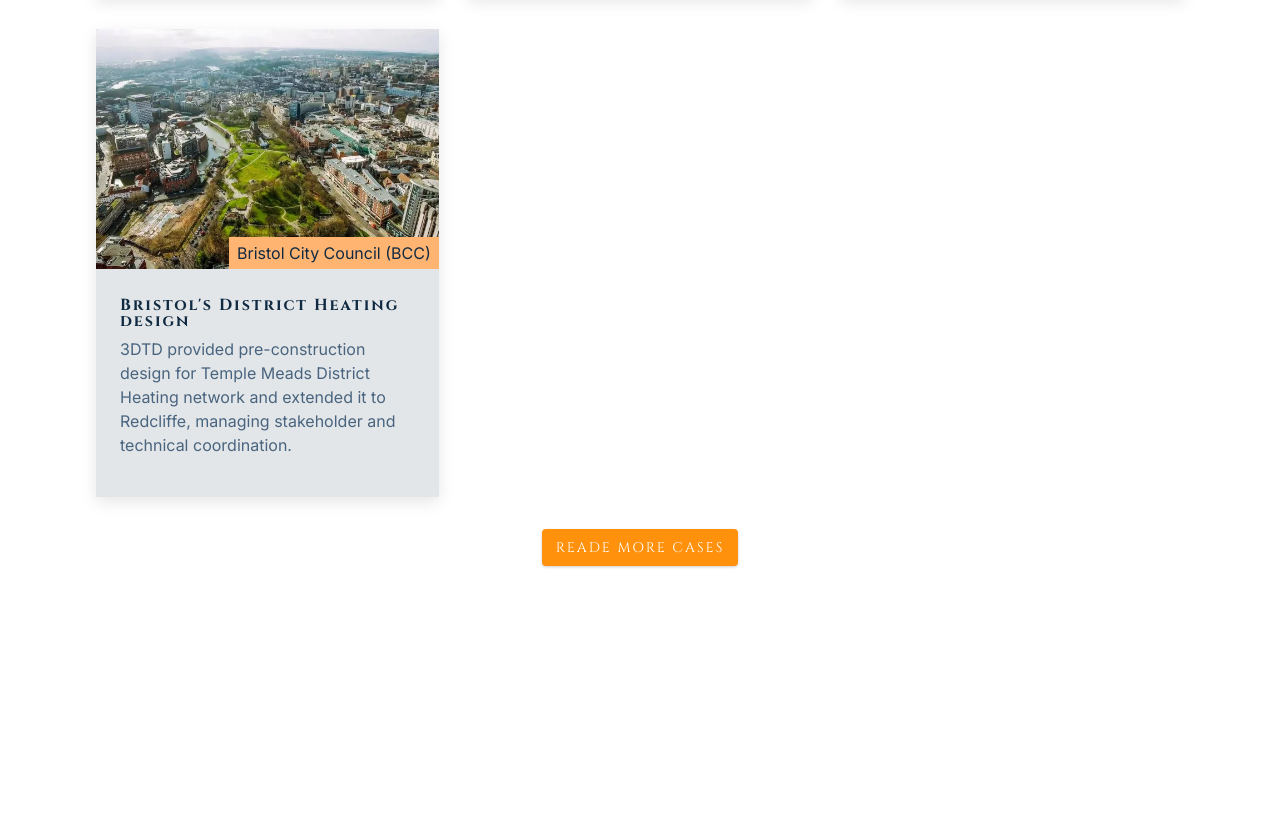
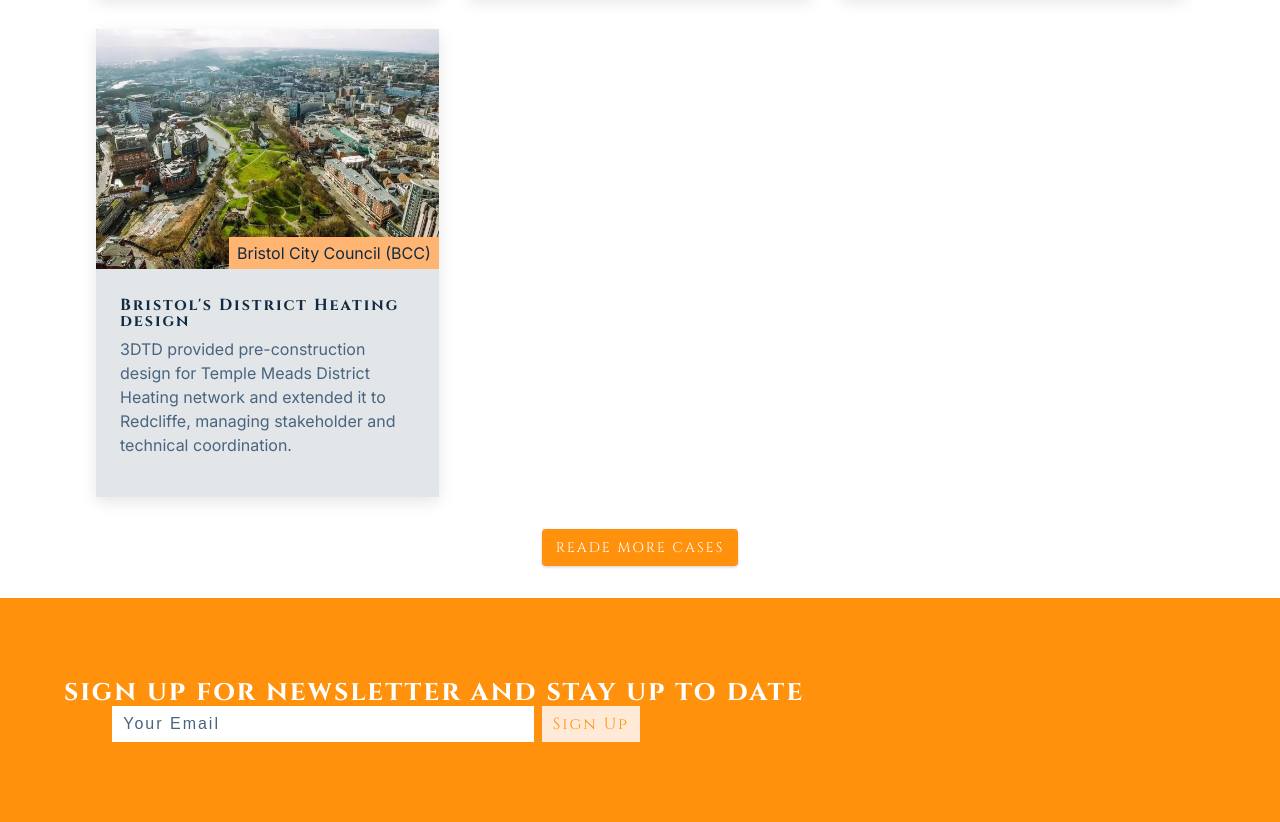
Before and after one commit to imnomee/3dtechnicaldesign_Minified, a plain HTML site: page index.html in a window 1280 px wide. Shown: the part 2932-3754 px from the top of the page. Before the commit the page ends 3530 px from the top, so only its background shows below. Drawn offline with Linux system fonts and the light colour scheme.

Commit message:
newsletter

```diff
--- a/index.html
+++ b/index.html
@@ -290,5 +290,20 @@
                 <a href="#" class="btn">reade more cases</a>
             </div>
         </section>
+        <section class="section contact" id="contact">
+            <div class="section-center contact-center">
+                <article class="contact-title">
+                    <h3>sign up for newsletter and stay up to date</h3>
+                </article>
+                <form class="contact-form">
+                    <input
+                        type="email"
+                        name="email"
+                        class="form-control"
+                        placeholder="your email" />
+                    <button type="submit" class="btn-submit">sign up</button>
+                </form>
+            </div>
+        </section>
     </body>
 </html>
--- a/styles.css
+++ b/styles.css
@@ -444,3 +444,66 @@ p {
         flex: 0 0 31.5%;
     }
 }
+
+/* contact and newsletter */
+.contact {
+    background: var(--clr-primary-1);
+    padding: 5rem 0;
+}
+
+.contact-title {
+    color: var(--clr-white);
+    text-align: center;
+}
+.contact-form {
+    display: flex;
+    justify-content: center;
+    align-items: center;
+}
+.form-control {
+    flex: 1 1 auto;
+    color: var(--clr-grey-5);
+}
+
+.form-control,
+.btn-submit {
+    padding: 0.375rem 0.7rem;
+    font-size: 1rem;
+    line-height: 1.5;
+    font-weight: 300;
+    letter-spacing: var(--letter-spacing);
+    background: var(--clr-white);
+    text-transform: capitalize;
+    border: transparent;
+}
+
+.form-control::placeholder {
+    color: inherit;
+}
+.btn-submit {
+    font-family: var(--ff-primary);
+    margin-left: 0.5rem;
+    background: var(--clr-primary-9);
+    color: var(--clr-primary-1);
+    cursor: pointer;
+    transition: var(--transition);
+}
+
+.btn-submit:hover {
+    background: var(--clr-primary-5);
+    color: var(--clr-primary-9);
+}
+
+@media screen and (min-width: 992px) {
+    .contact-center {
+        display: flex;
+        flex-wrap: wrap;
+        justify-content: space-between;
+        max-width: 90vw;
+    }
+    .contact-form {
+        align-self: flex-end;
+        flex: 0 1 50%;
+        padding-left: 3rem;
+    }
+}
```
